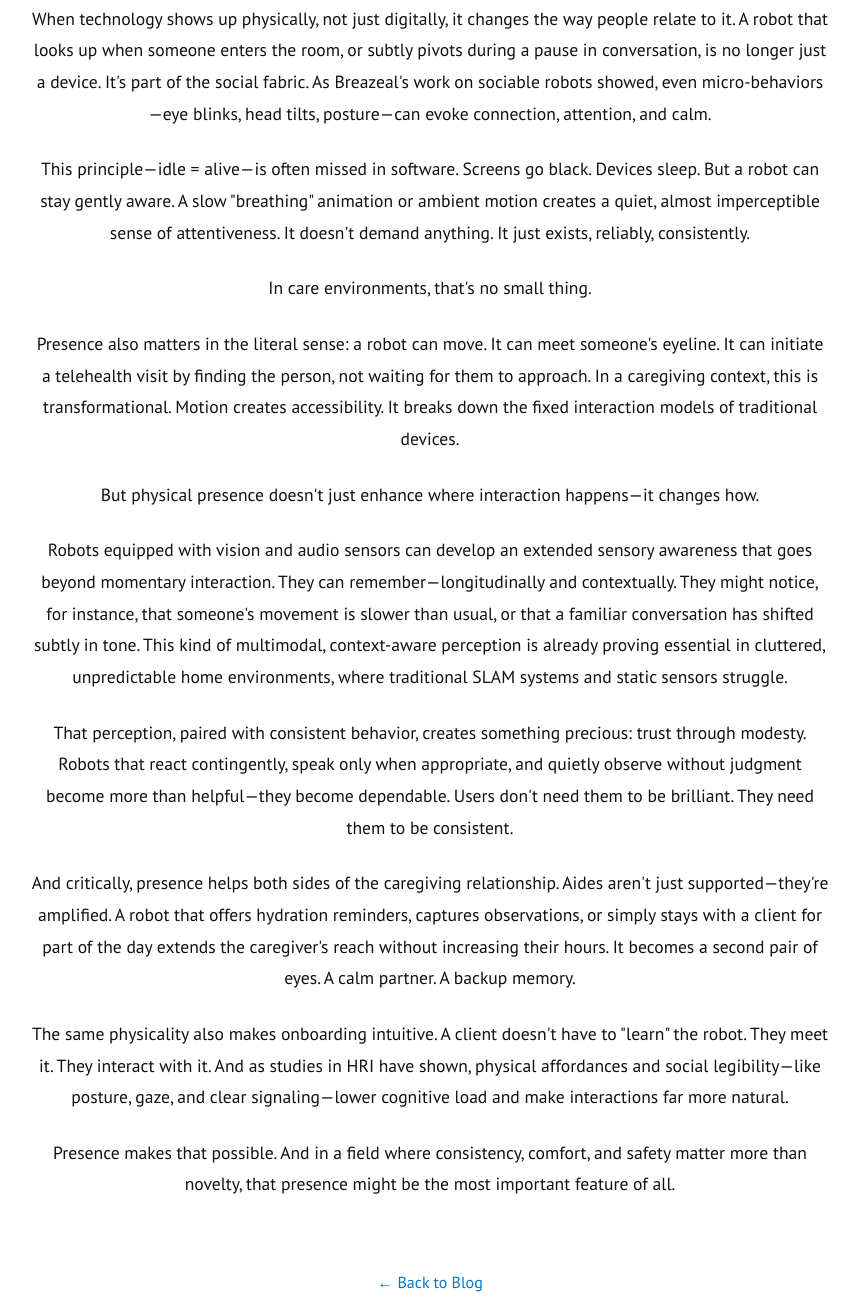
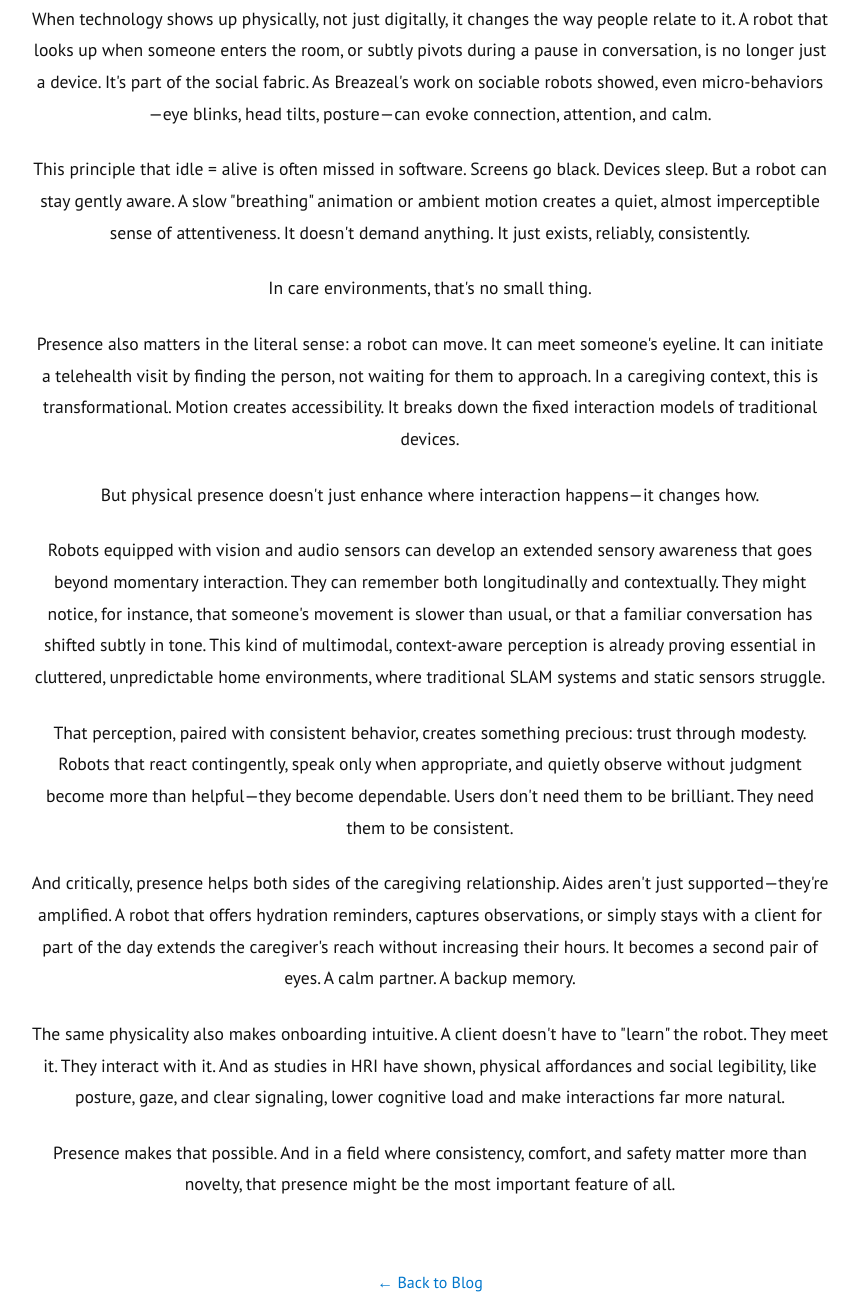
Before and after one commit to bmarggraff/robot.health, a plain HTML site: page blog/posts/third-post.html in a window 1280 px wide. Shown: the part 466-1776 px from the top of the page, without its empty margins (210-1069 px from the left). Drawn offline with Linux system fonts and the light colour scheme.

Commit message:
Update third-post.html
Let's be honest... fewer m-dashes.

```diff
--- a/blog/posts/third-post.html
+++ b/blog/posts/third-post.html
@@ -101,7 +101,7 @@
 
         <p>When technology shows up physically, not just digitally, it changes the way people relate to it. A robot that looks up when someone enters the room, or subtly pivots during a pause in conversation, is no longer just a device. It's part of the social fabric. As Breazeal's work on sociable robots showed, even micro-behaviors—eye blinks, head tilts, posture—can evoke connection, attention, and calm.</p>
 
-        <p>This principle—idle = alive—is often missed in software. Screens go black. Devices sleep. But a robot can stay gently aware. A slow "breathing" animation or ambient motion creates a quiet, almost imperceptible sense of attentiveness. It doesn't demand anything. It just exists, reliably, consistently.</p>
+        <p>This principle that idle = alive is often missed in software. Screens go black. Devices sleep. But a robot can stay gently aware. A slow "breathing" animation or ambient motion creates a quiet, almost imperceptible sense of attentiveness. It doesn't demand anything. It just exists, reliably, consistently.</p>
 
         <p>In care environments, that's no small thing.</p>
 
@@ -109,13 +109,13 @@
 
         <p>But physical presence doesn't just enhance where interaction happens—it changes how.</p>
 
-        <p>Robots equipped with vision and audio sensors can develop an extended sensory awareness that goes beyond momentary interaction. They can remember—longitudinally and contextually. They might notice, for instance, that someone's movement is slower than usual, or that a familiar conversation has shifted subtly in tone. This kind of multimodal, context-aware perception is already proving essential in cluttered, unpredictable home environments, where traditional SLAM systems and static sensors struggle.</p>
+        <p>Robots equipped with vision and audio sensors can develop an extended sensory awareness that goes beyond momentary interaction. They can remember both longitudinally and contextually. They might notice, for instance, that someone's movement is slower than usual, or that a familiar conversation has shifted subtly in tone. This kind of multimodal, context-aware perception is already proving essential in cluttered, unpredictable home environments, where traditional SLAM systems and static sensors struggle.</p>
 
         <p>That perception, paired with consistent behavior, creates something precious: trust through modesty. Robots that react contingently, speak only when appropriate, and quietly observe without judgment become more than helpful—they become dependable. Users don't need them to be brilliant. They need them to be consistent.</p>
 
         <p>And critically, presence helps both sides of the caregiving relationship. Aides aren't just supported—they're amplified. A robot that offers hydration reminders, captures observations, or simply stays with a client for part of the day extends the caregiver's reach without increasing their hours. It becomes a second pair of eyes. A calm partner. A backup memory.</p>
 
-        <p>The same physicality also makes onboarding intuitive. A client doesn't have to "learn" the robot. They meet it. They interact with it. And as studies in HRI have shown, physical affordances and social legibility—like posture, gaze, and clear signaling—lower cognitive load and make interactions far more natural.</p>
+        <p>The same physicality also makes onboarding intuitive. A client doesn't have to "learn" the robot. They meet it. They interact with it. And as studies in HRI have shown, physical affordances and social legibility, like posture, gaze, and clear signaling, lower cognitive load and make interactions far more natural.</p>
 
         <p>Presence makes that possible. And in a field where consistency, comfort, and safety matter more than novelty, that presence might be the most important feature of all.</p>
       </div>
```
